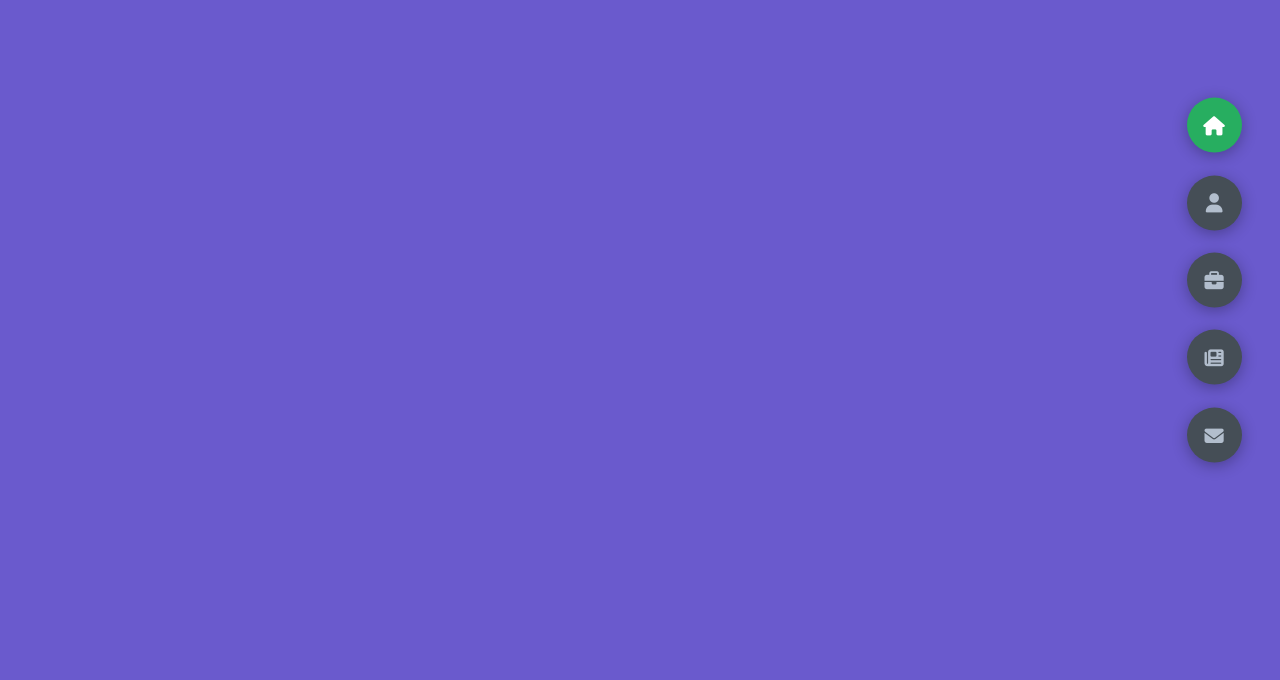
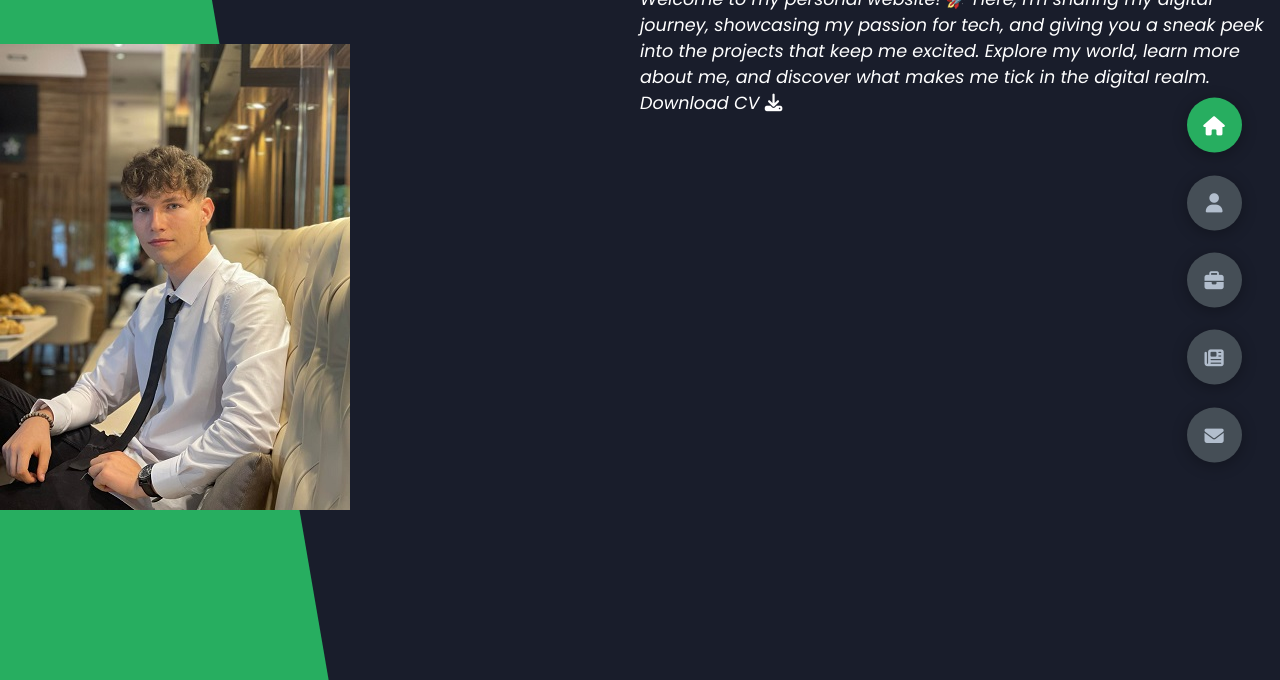
Before and after one commit to stanescu-alex007/MyPortofolioWebsite, a plain HTML site: page index.html in a window 1280 px wide. Shown: the part 120-800 px from the top of the page. Drawn offline with Linux system fonts and the light colour scheme.

Commit message:
Part 4 Left/Right

```diff
--- a/app.js
+++ b/app.js
@@ -4,7 +4,6 @@ const sectBtn = document.querySelectorAll(".control");
 const allSections = document.querySelector(".main-content");
 
 function PageTransitions() {
-  //Button click active class
   for (let i = 0; i < sectBtn.length; i++) {
     sectBtn[i].addEventListener("click", function () {
       let currentBtn = document.querySelectorAll(".active-btn");
--- a/index.html
+++ b/index.html
@@ -20,7 +20,36 @@
     />
   </head>
   <body class="main-content">
-    <header class="section sec1 header active" id="home"> </header>
+    <header class="section sec1 header active" id="home">
+      <div class="header-content">
+        <div class="left-header">
+          <div class="h-shape"></div>
+          <div class="image">
+            <img src="img/profil.jpg" alt="" />
+          </div>
+        </div>
+        <div class="right-header">
+
+          <h1 class="name">
+            Hi, I'm <span> Alexandru Stanescu.</span>
+            A Web Developer.
+          </h1>
+
+          <p>
+            Welcome to my personal website! 🚀 Here, I'm sharing my digital
+            journey, showcasing my passion for tech, and giving you a sneak peek
+            into the projects that keep me excited. Explore my world, learn more
+            about me, and discover what makes me tick in the digital realm.
+          </p>
+
+          <a href="" class="main-btn">
+            <span class="btn-text">Download CV</span>
+            <span class="btn-icon"><i class="fa-solid fa-download"></i></span>
+          </a>
+
+        </div>
+      </div>
+    </header>
     <main>
       <section class="section sec2 about" id="about"></section>
       <section class="section sec3 portofolio" id="portofolio"></section>
@@ -46,6 +75,5 @@
     </div>
 
     <script src="app.js"></script>
-
   </body>
 </html>
--- a/styles/styles.scss
+++ b/styles/styles.scss
@@ -60,31 +60,26 @@ section {
 .sec1 {
   display: none;
   transform: translateY(0) scale(1);
-  background-color: slateblue;
 }
 
 .sec2 {
   display: none;
   transform: translateY(0) scale(1);
-  background-color: rgb(10, 0, 73);
 }
 
 .sec3 {
   display: none;
   transform: translateY(0) scale(1);
-  background-color: rgb(163, 14, 143);
 }
 
 .sec4 {
   display: none;
   transform: translateY(0) scale(1);
-  background-color: rgb(18, 180, 45);
 }
 
 .sec5 {
   display: none;
   transform: translateY(0) scale(1);
-  background-color: rgb(207, 99, 10);
 }
 
 .active {
@@ -139,3 +134,26 @@ section {
     }
   }
 }
+
+
+.header-content {
+  display: grid;
+  grid-template-columns: repeat(2, 1fr);
+  height: 100%;
+  .left-header {
+    display: flex;
+    align-items: center;
+    position: relative;
+    .h-shape {
+      transition: all 0.4s ease-in-out;
+      width: 65%;
+      height: 100%;
+      background-color: var(--color-secondary);
+      position: absolute;
+      left: 0;
+      top: 0;
+      z-index: -1;
+      clip-path: polygon(0 0, 46% 0, 79% 100%, 0% 100%);
+    }
+  }
+}
```
Also changed, not shown: img/profil.jpg (added), styles/styles.css, 1 other file.
